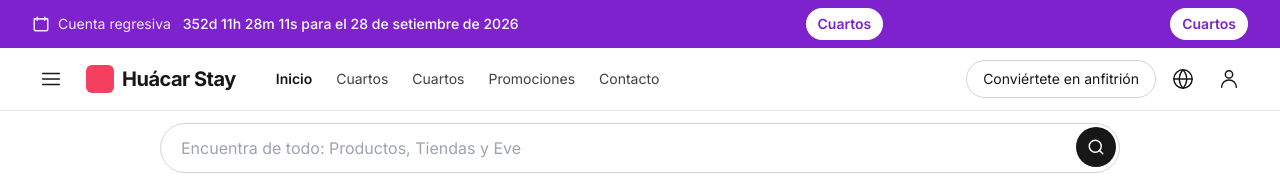
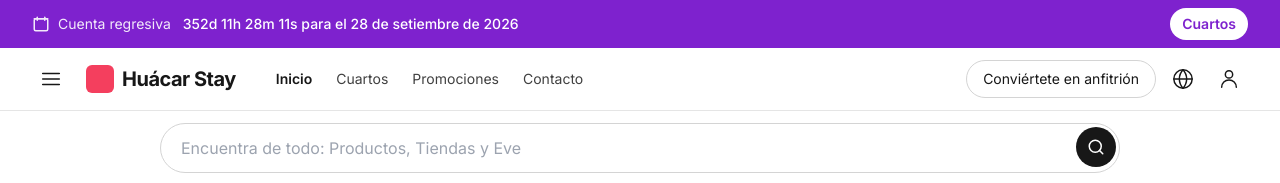
Before and after one commit to ahottv0-cloud/miweb, a plain HTML site: page index.html in a window 1280 px wide. Shown: the top 183 px of the page. Drawn offline with nearby package versions, Linux system fonts and the light colour scheme.

Commit message:
Descripción corta del cambio

```diff
--- a/index.html
+++ b/index.html
@@ -27,7 +27,6 @@
       <!-- Enlace directo a Cuartos en NUEVA PESTAÑA -->
       <!-- Enlace directo a Cuartos en la misma pestaña -->
       <!-- Cambia href="cuartos.html" por la ruta real de tu página de cuartos -->
-      <a href="cuartos.html" target="_blank" rel="noopener" class="ml-auto inline-flex items-center px-3 py-1.5 rounded-full bg-white text-purple-700 text-sm font-semibold hover:bg-neutral-100">Cuartos</a>
       <a href="cuartos.html" class="ml-auto inline-flex items-center px-3 py-1.5 rounded-full bg-white text-purple-700 text-sm font-semibold hover:bg-neutral-100">Cuartos</a>
     </div>
   </div>
@@ -45,8 +44,7 @@
 
       <nav class="hidden md:flex items-center gap-6 ml-6 text-sm">
         <a href="#inicio" class="font-semibold">Inicio</a>
-        <!-- Abrir cuartos en nueva pestaña -->
-        <a href="cuartos.html" target="_blank" rel="noopener" class="text-neutral-700 hover:text-neutral-900">Cuartos</a>
+
         <!-- Abrir cuartos en la misma pestaña -->
         <a href="cuartos.html" class="text-neutral-700 hover:text-neutral-900">Cuartos</a>
         <a href="#promociones" class="text-neutral-700 hover:text-neutral-900">Promociones</a>
```
